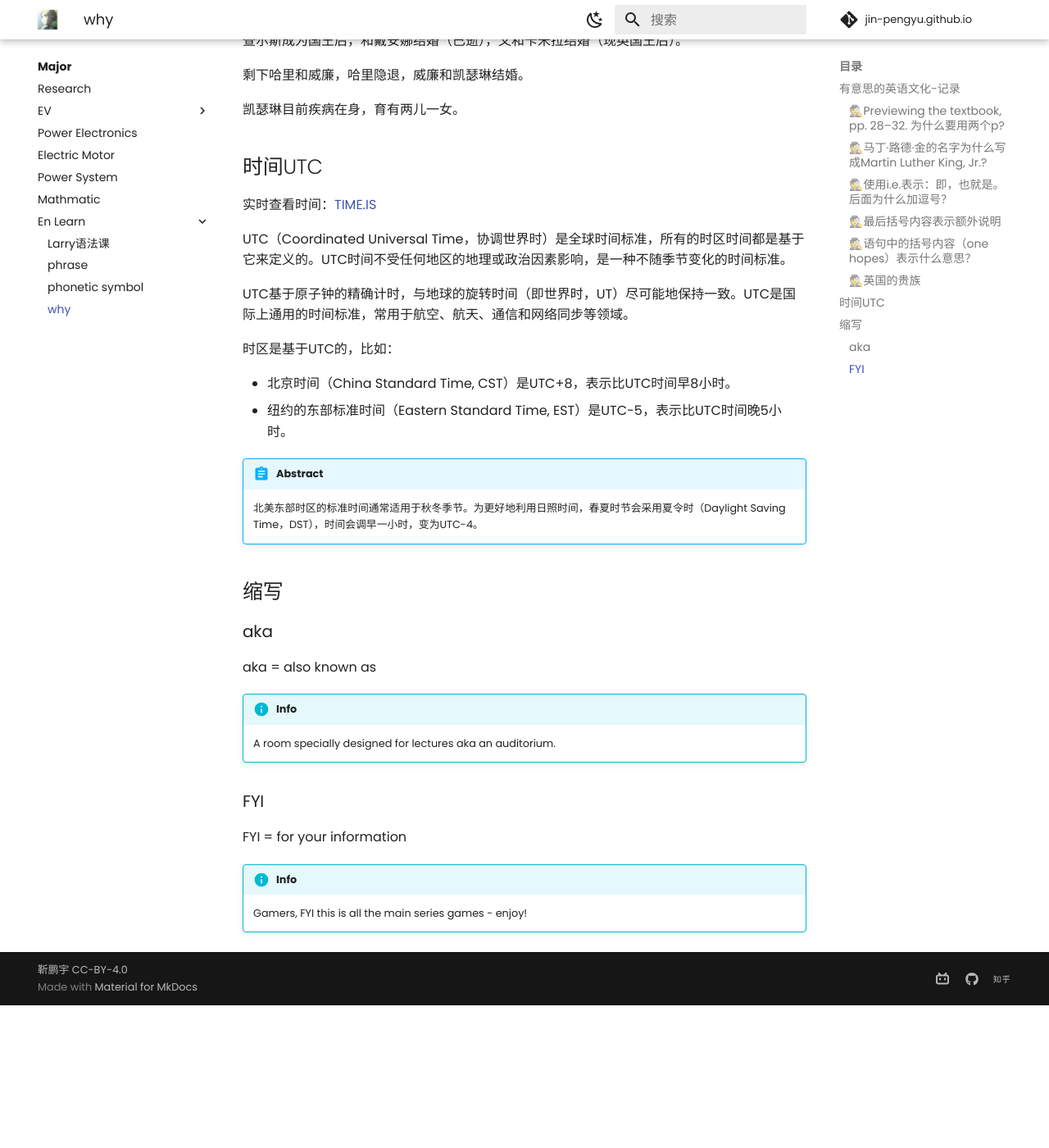
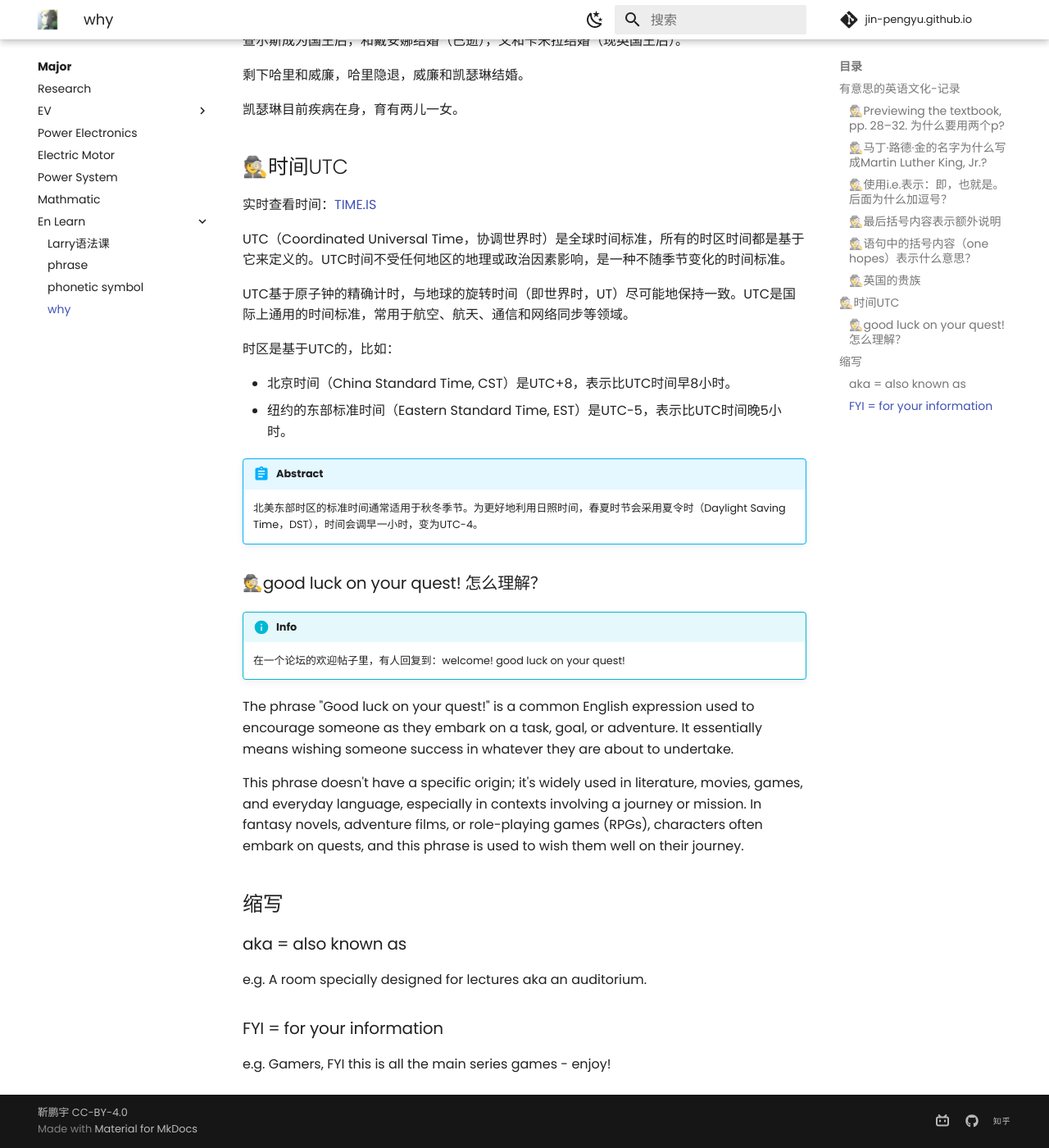
Before and after one commit to Pengyu-Jin/Pengyu-Jin.github.io, an MkDocs documentation site: the page built from docs/major/EN-learn/why.md, in a window 1280 px wide and 1400 px high, scrolled down 2263 px. Shown: the whole window at 82% size. Built offline with MkDocs 1.6.1 and Material for MkDocs 9.7.7, drawn with Linux system fonts in a browser that asks for light colours; comment, search, counter and statistics services are not loaded; before the commit the page ends 3489 px from its top, so only the background shows below that.

Commit message:
20240831

```diff
--- a/docs/major/EN-learn/why.md
+++ b/docs/major/EN-learn/why.md
@@ -63,7 +63,7 @@ c
 
 凯瑟琳目前疾病在身，育有两儿一女。
 
-## 时间UTC
+## 🕵️时间UTC
 
 实时查看时间：[TIME.IS](https://time.is/zh/){:target="_blank"}
 
@@ -80,18 +80,20 @@ UTC基于原子钟的精确计时，与地球的旋转时间（即世界时，UT
 
     北美东部时区的标准时间通常适用于秋冬季节。为更好地利用日照时间，春夏时节会采用夏令时（Daylight Saving Time，DST），时间会调早一小时，变为UTC-4。
 
+### 🕵️good luck on your quest! 怎么理解？
+!!! info
+
+    在一个论坛的欢迎帖子里，有人回复到：welcome! good luck on your quest!
+
+The phrase "Good luck on your quest!" is a common English expression used to encourage someone as they embark on a task, goal, or adventure. It essentially means wishing someone success in whatever they are about to undertake.
+
+This phrase doesn't have a specific origin; it's widely used in literature, movies, games, and everyday language, especially in contexts involving a journey or mission. In fantasy novels, adventure films, or role-playing games (RPGs), characters often embark on quests, and this phrase is used to wish them well on their journey.
+
 ## 缩写
 
-### aka
-aka = also known as
+### aka = also known as
 
-!!! info
+e.g.  A room specially designed for lectures aka an auditorium.
 
-    A room specially designed for lectures aka an auditorium.
-
-### FYI
-FYI = for your information
-
-!!! info
-
-    Gamers, FYI this is all the main series games - enjoy!
+### FYI = for your information
+e.g.  Gamers, FYI this is all the main series games - enjoy!
```
